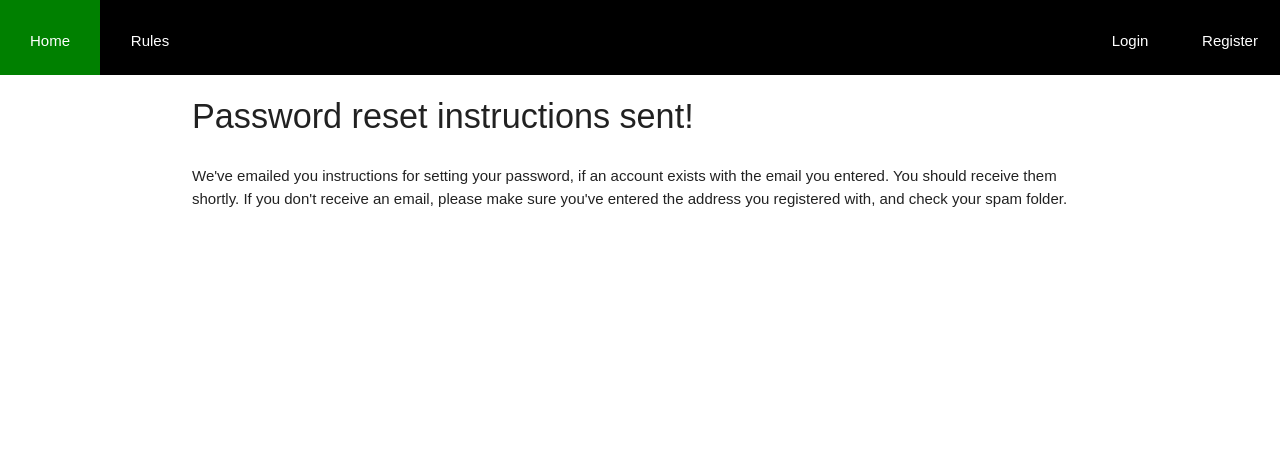
After one commit to Enigma-Unicamp/decipher-me, a Django app: page /challenge/password_reset/done/ in a window 1280 px wide. The commit adds this page. Shown: the top 450 px of the page. Run offline with Django 3.2, Linux system fonts and the light colour scheme.

Commit message:
Ends password reset implementation (though still needs to beautify)

```diff
--- a/decipher/challenge/templates/challenge/login.html
+++ b/decipher/challenge/templates/challenge/login.html
@@ -22,7 +22,7 @@
     <!-- Buttons: confirm login -->
     <input type="submit" value="Enter" class="btn" />
 
-    <a class="btn" href="{% url 'challenge:resetpassword' %}">
+    <a class="btn" href="{% url 'password_reset' %}">
       <b>Reset Password</b>
     </a>
 
--- /dev/null
+++ b/decipher/challenge/templates/challenge/password_reset_done.html
@@ -0,0 +1,15 @@
+{% extends 'challenge/base.html' %}
+{% block title %}Password reset instructions sent{% endblock %}
+{% block content %}
+
+    <h4 style="margin-bottom:30px">
+        Password reset instructions sent!
+    </h4>
+
+  We've emailed you instructions for setting your password, if an account exists
+  with the email you entered. You should receive them shortly.
+
+  If you don't receive an email, please make sure you've entered the address you
+  registered with, and check your spam folder.
+
+{% endblock %}
--- a/decipher/challenge/urls.py
+++ b/decipher/challenge/urls.py
@@ -1,5 +1,8 @@
-from django.urls import path
+from django.urls import path, include
 from . import views
+from django.contrib.auth import views as auth_views
+
+app_name = 'challenge'
 
 # Decipher challenge urls
 urlpatterns = [
@@ -8,6 +11,17 @@ urlpatterns = [
     path('rules/', views.RulesView.as_view(), name='rules'),
     path('register/', views.RegisterView.as_view(), name='register'),
     path('login/', views.LoginView.as_view(), name='login'),
-    path('resetpassword/', views.ResetPasswordView.as_view(), name='resetpassword'),
     path('logout/', views.LogoutView.as_view(), name='logout'),
+    path('password_reset/',
+         auth_views.PasswordResetView.as_view(template_name='challenge/password_reset.html'),
+         name='password_reset'),
+    path('password_reset/done/',
+         auth_views.PasswordResetDoneView.as_view(template_name='challenge/password_reset_done.html'),
+         name='password_reset_done'),
+    path('reset/<uidb64>/<token>/',
+         auth_views.PasswordResetConfirmView.as_view(template_name='challenge/password_reset_confirm.html'),
+         name='password_reset_confirm'),
+    path('reset/done/',
+         auth_views.PasswordResetCompleteView.as_view(template_name='challenge/password_reset_complete.html'),
+         name='password_reset_complete'),
 ]
--- a/decipher/decipher/urls.py
+++ b/decipher/decipher/urls.py
@@ -15,11 +15,11 @@ Including another URLconf
 """
 from django.contrib import admin
 from django.urls import path, include
-from django.contrib.auth import views as auth_views
 from challenge.views import IndexView
 
 urlpatterns = [
     path('admin/', admin.site.urls),
-    path('challenge/', include(('challenge.urls', 'challenge'), namespace='challenge')),
+    path('challenge/', include('challenge.urls', namespace='challenge')),
+    path('challenge/', include('django.contrib.auth.urls')),
     path('',  IndexView.as_view(), name='index'),
 ]
```
Also changed, not shown: decipher/challenge/forms.py (+1 -6 lines), decipher/challenge/templates/challenge/password_reset.html (added, +15 -0 lines), decipher/challenge/templates/challenge/password_reset_complete.html (added, +9 -0 lines), decipher/challenge/templates/challenge/password_reset_confirm.html (added, +15 -0 lines), decipher/challenge/templates/challenge/resetpassword.html (deleted, +0 -19 lines), decipher/challenge/views.py (+5 -11 lines), decipher/decipher/settings.py (+9 -2 lines).
